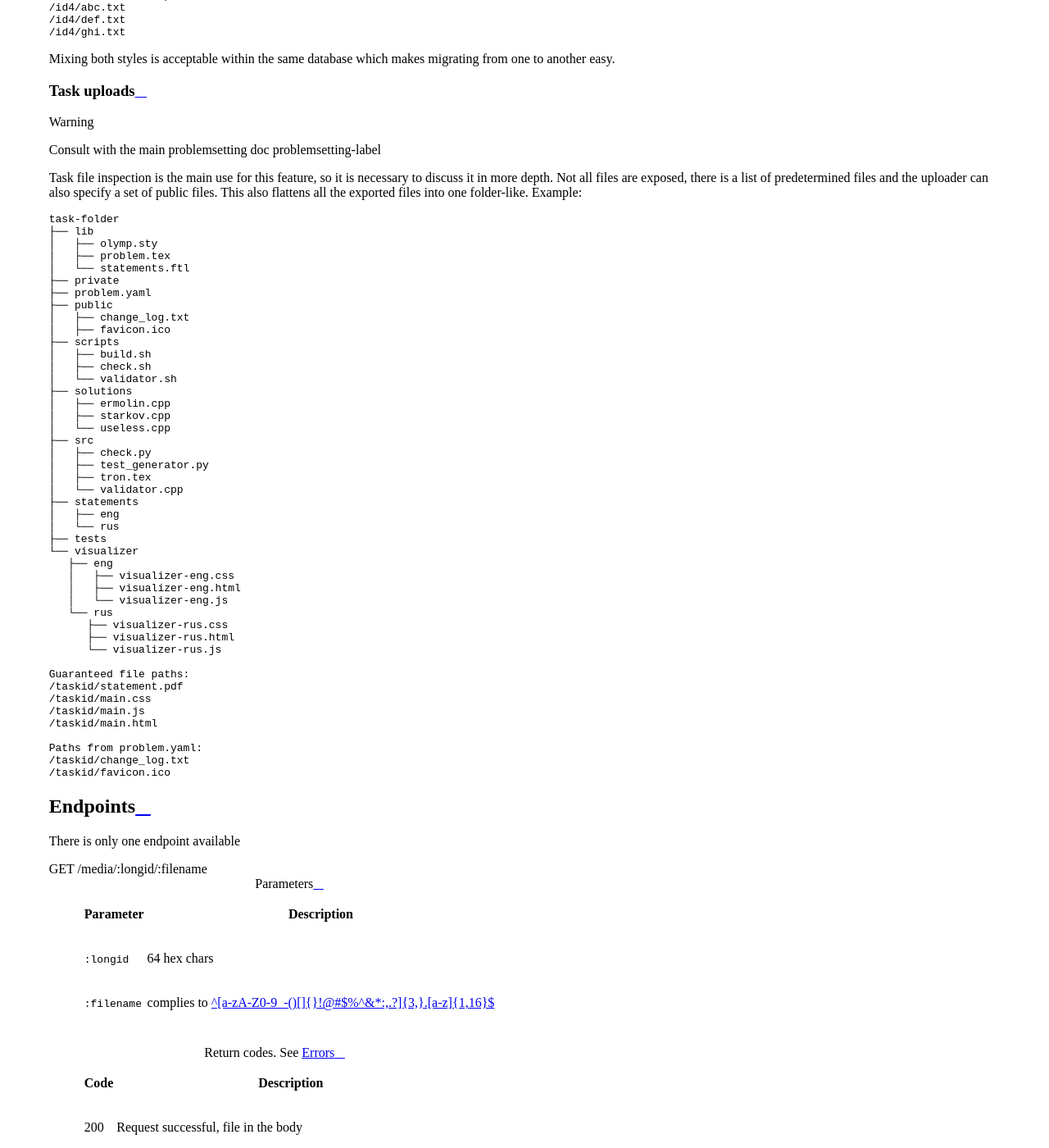
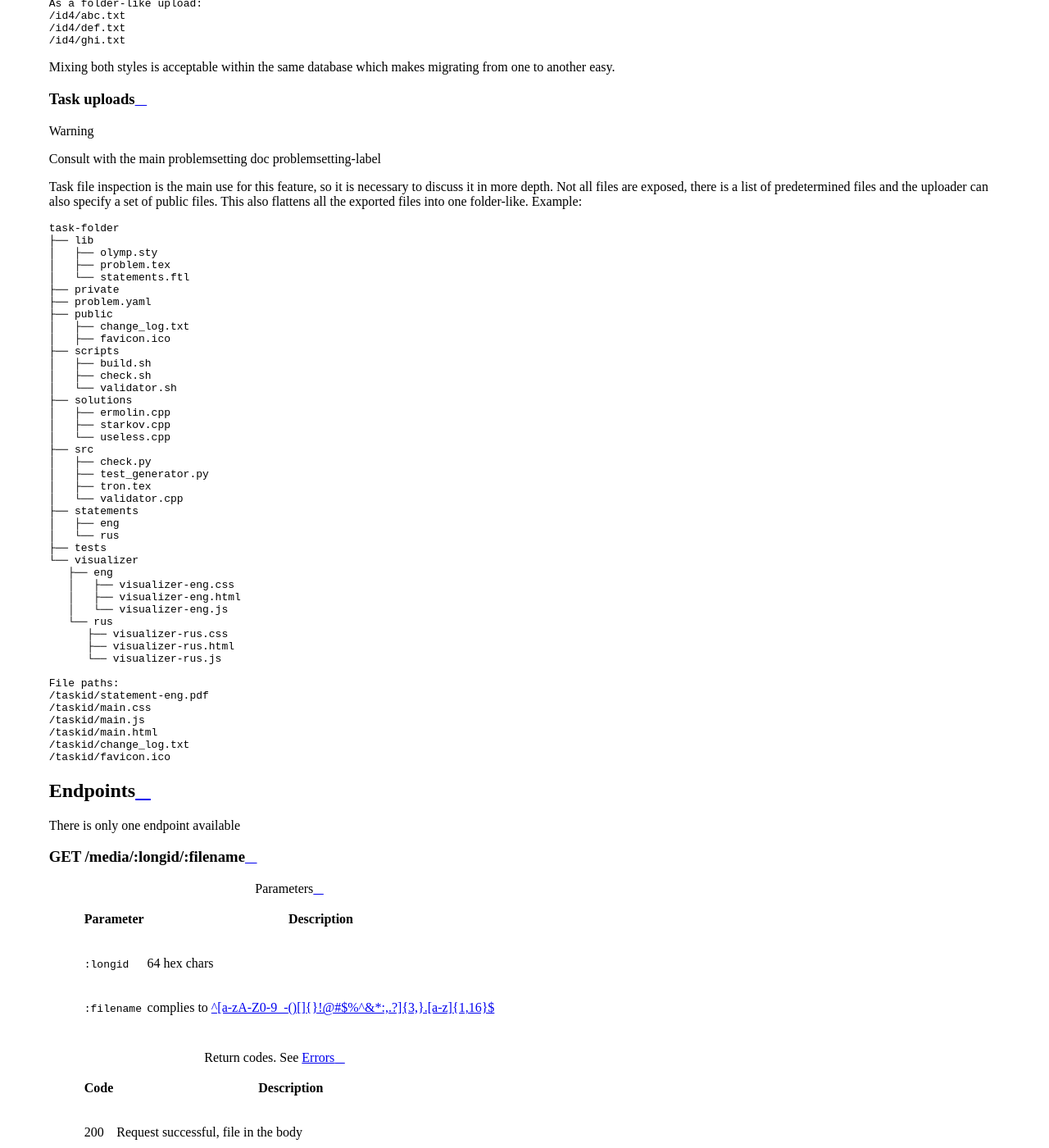
Before and after one commit to AIForces/AIForcesAPI, a Sphinx documentation site: the page built from docs/source/media.rst, in a window 1280 px wide and 1400 px high, scrolled down 2084 px. Shown: the whole window at 82% size. Built offline with Sphinx 7.4.7 and the Read the Docs theme 2.0.0, drawn with Linux system fonts in a browser that asks for light colours; some of the changed text lies outside the part shown.

Commit message:
Changed block levels

```diff
--- a/docs/source/filesystem.rst
+++ b/docs/source/filesystem.rst
@@ -27,7 +27,7 @@
 ``taskshortname-longidentifier``. There are several files in each folder.
 Example::
 
-   /smb3/tasks/Tron4000-3ecf001753640fa58a06d5515fa610388a4f1722647d5f9f8abe76e4ed8a61f9/statements/eng/statement.pdf
+   /smb3/tasks/Tron4000-3ecf001753640fa58a06d5515fa610388a4f1722647d5f9f8abe76e4ed8a61f9/statements/eng/statement-eng.pdf
    /smb3/tasks/Tron4000-3ecf001753640fa58a06d5515fa610388a4f1722647d5f9f8abe76e4ed8a61f9/public/data.csv
    /smb3/tasks/Tron4000-3ecf001753640fa58a06d5515fa610388a4f1722647d5f9f8abe76e4ed8a61f9/public/change_log.txt
 
--- a/docs/source/media.rst
+++ b/docs/source/media.rst
@@ -1,16 +1,16 @@
 .. _media-api-label:
 
 Media API
----------
+*********
 
 Overview
-^^^^^^^^
+========
 The Media API is designed to fetch user uploaded content in a predictable,
 understandable and a secure way. It is also an abstraction layer between
 the user and the internal storage scheme used in the application.
 
 Front-end
-^^^^^^^^^
+=========
 All the urls handled by the user have this general shape::
 
    https://ourhosting.com/media/:longidentifier/original_filename.ext
@@ -28,12 +28,12 @@
    identify the file later.
 
 Back-end
-^^^^^^^^
+========
 There are basically four parts to the inner workings of this API. The check,
 the database, the file server and the delivery service.
 
 The check
-"""""""""
+---------
 Before even trying to find the file, the api has to check whether the user has
 the rights to download that file. Those are stored in a separate column in the
 lookup database. See :ref:`permissions-label`.
@@ -45,26 +45,26 @@
       Public files, however, should be set to cache.
 
 The database
-""""""""""""
+------------
 Each row has the identifier + the original filename as the primary key. For it,
 it stores the fs path to the file (including the sharding key) and read and
 modify permissions.
 
 The file server
-"""""""""""""""
+---------------
 To maximize efficiency, multiple SMB servers are sharded. They are all mounted
 in the content delivery container, and all have the same top-level structure.
 File system structure is described here :ref:`filesystem-label`.
 
 The delivery
-""""""""""""
+------------
 It is logical to use the `XSendfile <https://www.nginx.com/resources/wiki/start/topics/examples/xsendfile/>`_
 feature. Since the file servers are mounted at some path to the nginx container
 the sharding can be done in the database step, just by specifying a different
 top level folder, corresponding to an SMB server instance.
 
 Uploading
-^^^^^^^^^
+---------
 No file should be able to be uploaded directly, but rather through other more
 specific endpoints (like a new task, or a new submission). Those endpoints
 should return a 201 CREATED AT response with a corresponding
@@ -83,7 +83,7 @@
 the hash.
 
 Folder-likes
-^^^^^^^^^^^^
+============
 
 A folder-like upload is just a grouping feature for the end user. Some actions
 require multiple files uploaded at once (case study: tasks). In this case it is
@@ -96,7 +96,7 @@
    After that, they may have completely unrelated fs paths mapped to them.
 
 Migration
-"""""""""
+---------
 Folder-likes are not incompatible with regular file uploads. They only add a
 check on the provided filename, which should be done anyways. For example if
 a regular file /id1/abc.txt is registered, the url /id1/def.txt should not
@@ -117,7 +117,7 @@
 from one to another easy.
 
 Task uploads
-""""""""""""
+------------
 
 .. warning:: Consult with the main problemsetting doc :ref:`problemsetting-label`
 
@@ -164,22 +164,21 @@
          ├── visualizer-rus.html
          └── visualizer-rus.js
 
-   Guaranteed file paths:
-   /taskid/statement.pdf
+   File paths:
+   /taskid/statement-eng.pdf
    /taskid/main.css
    /taskid/main.js
    /taskid/main.html
-
-   Paths from problem.yaml:
    /taskid/change_log.txt
    /taskid/favicon.ico
 
 Endpoints
-^^^^^^^^^
+=========
 
 There is only one endpoint available
 
 GET /media/:longid/:filename
+----------------------------
    .. table:: Parameters
 
       ============= ============================================================
```
